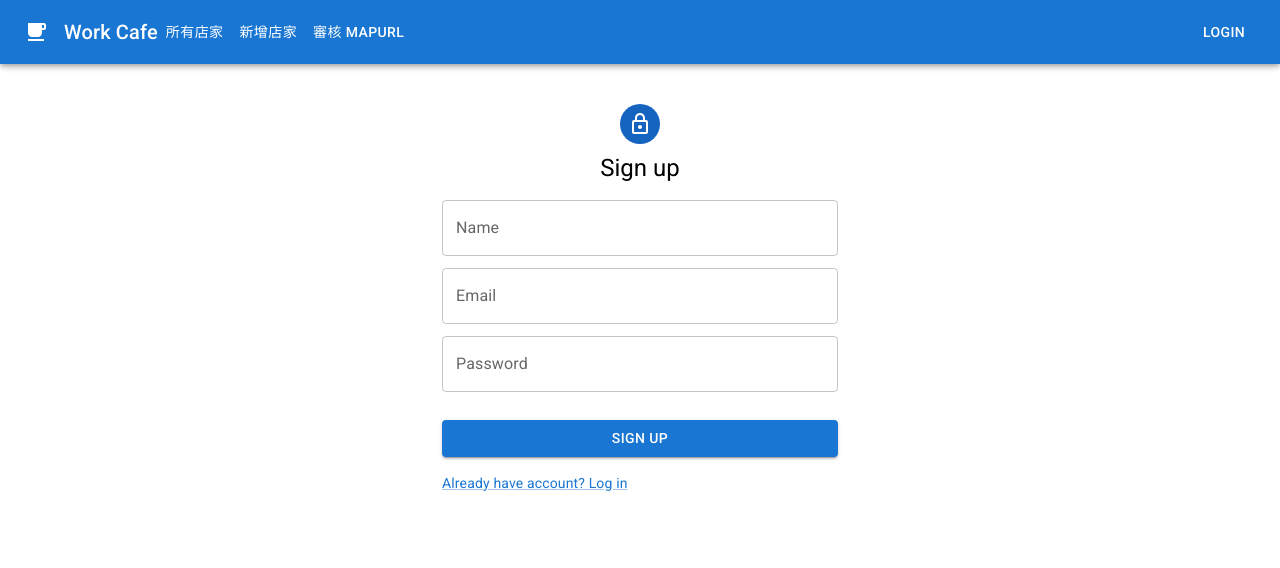
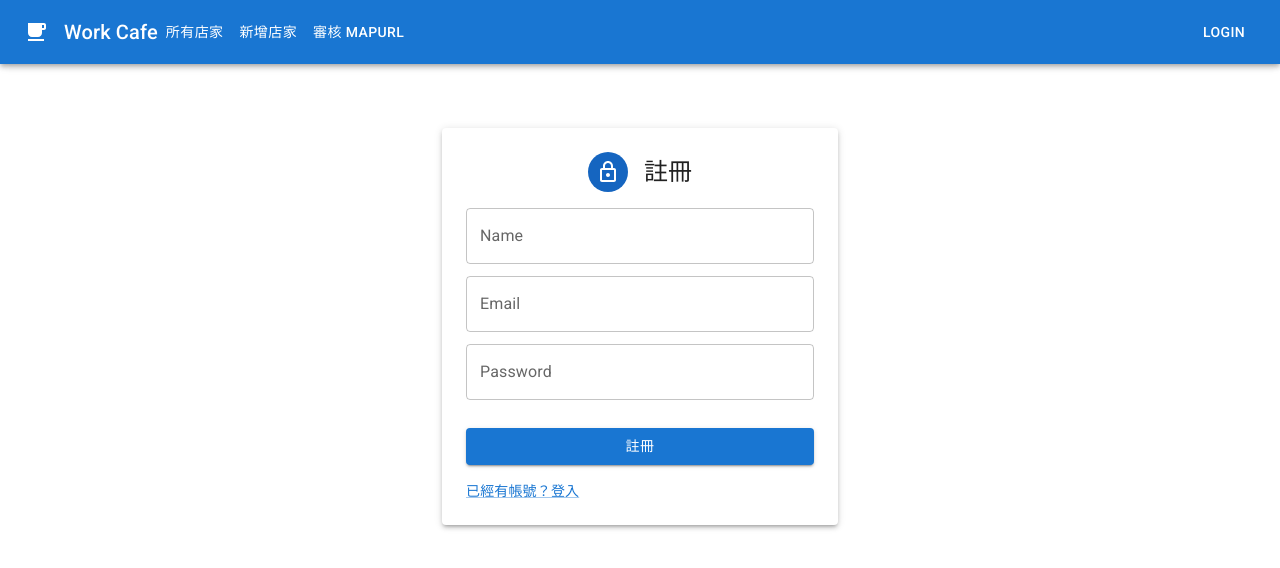
Before and after one commit to j606888/work-cafe, a React (Create React App) app: page /signup in a window 1280 px wide. Shown: the top 568 px of the page. Built offline with nearby package versions, Linux system fonts and the light colour scheme; no server answers.

Commit message:
Refactor register page

```diff
--- a/src/App.js
+++ b/src/App.js
@@ -8,7 +8,7 @@ import MapUrlsIndex from "./pages/admin/map-urls"
 import {
   HomePage,
   Login,
-  SignupPage,
+  Signup,
   ProfilePage,
   MapPage
 } from './pages'
@@ -19,7 +19,7 @@ function App() {
       <Routes>
         <Route path="/" element={<HomePage />} />
         <Route path="/login" element={<Login />} />
-        <Route path="/signup" element={<SignupPage />} />
+        <Route path="/signup" element={<Signup />} />
         <Route path="/map" element={<MapPage />} />
         <Route path="/stores" element={<StoresPage />} />
         <Route element={<PrivateRoute />}>
--- a/src/pages/SignupPage.js
+++ b/src/pages/Signup.js
@@ -1,25 +1,28 @@
 import Button from "@mui/material/Button"
 import {
   Avatar,
+  Alert,
   Box,
-  Container,
   Link,
   Typography,
   Stack,
+  Paper,
 } from "@mui/material"
 import { blue } from "@mui/material/colors"
 import TextInput from "../components/input/TextInput"
 import LockOutlinedIcon from "@mui/icons-material/LockOutlined"
 import { useNavigate, Link as RouterLink } from "react-router-dom"
-import { useState } from "react"
+import { useState, useContext } from "react"
 import { useFormik } from "formik"
 import { signup } from "../apis/auth"
 import { LoginSchema } from "../helper/schema"
 import UserLayout from "../components/layout/UserLayout"
+import AuthContext from "../context/AuthContext"
 
-const SignupPage = () => {
+const Signup = () => {
   const navigate = useNavigate()
-  const [errorMessage, setErrorMessage] = useState()
+  const { loginUser } = useContext(AuthContext)
+  const [errorCode, setErrorCode] = useState(null)
 
   const formik = useFormik({
     initialValues: {
@@ -28,66 +31,63 @@ const SignupPage = () => {
       password: "",
     },
     validationSchema: LoginSchema,
-    onSubmit: (values) => {
-      setErrorMessage()
-      signup(values)
-        .then((res) => {
-          const { access_token, refresh_token } = res.data
-          localStorage.setItem("accessToken", access_token)
-          localStorage.setItem("refreshToken", refresh_token)
+    onSubmit: async (values) => {
+      setErrorCode(null)
 
-          navigate("/profile")
-        })
-        .catch((error) => {
-          console.log(error)
-          const reason = error.response.data.reason
-
-          setErrorMessage(reason)
-        })
+      try {
+        const res = await signup(values)
+        const { access_token, refresh_token } = res.data
+        loginUser({ access_token, refresh_token })
+        navigate("/profile")
+      } catch(error) {
+        setErrorCode(error.response.status)
+      }
     },
   })
 
   return (
-    <UserLayout maxWidth="none">
-      <Container component="main" maxWidth="xs">
-        <Stack alignItems="center" mt={12}>
-          <Avatar sx={{ m: 1, bgcolor: blue[800] }}>
-            <LockOutlinedIcon />
-          </Avatar>
-          <Typography component="h1" variant="h5">
-            Sign up
-          </Typography>
+    <UserLayout maxWidth="xs">
+      <Paper elevation={3}>
+        <Stack alignItems="center" mt={16} p={3}>
+          <Stack direction="row" alignItems="center" spacing={2}>
+            <Avatar sx={{ bgcolor: blue[800] }}>
+              <LockOutlinedIcon />
+            </Avatar>
+            <Typography component="h1" variant="h5">
+              註冊
+            </Typography>
+          </Stack>
           <Box
             component="form"
             onSubmit={formik.handleSubmit}
             noValidate
             mt={1}
           >
+            {errorCode === 409 && (
+              <Alert severity="error">Email已被使用，請嘗試其他Email</Alert>
+            )}
+            {errorCode === 500 && (
+              <Alert severity="error">發生了未知錯誤</Alert>
+            )}
             <TextInput name="name" formik={formik} />
             <TextInput name="email" formik={formik} />
             <TextInput name="password" type="password" formik={formik} />
-
-            {errorMessage && (
-              <Typography sx={{ color: "red", textAlign: "center" }}>
-                {errorMessage}
-              </Typography>
-            )}
             <Button
               type="submit"
               fullWidth
               variant="contained"
               sx={{ mt: 3, mb: 2 }}
             >
-              Sign Up
+              註冊
             </Button>
             <Link component={RouterLink} variant="body2" to="/login">
-              {"Already have account? Log in"}
+              已經有帳號？登入
             </Link>
           </Box>
         </Stack>
-      </Container>
+      </Paper>
     </UserLayout>
   )
 }
 
-export default SignupPage
+export default Signup
--- a/src/pages/index.js
+++ b/src/pages/index.js
@@ -1,7 +1,7 @@
 import HomePage from "./HomePage";
 import Login from "./Login";
-import SignupPage from "./SignupPage";
+import Signup from "./Signup"
 import ProfilePage from "./ProfilePage";
 import MapPage from "./MapPage";
 
-export { HomePage, Login, SignupPage, ProfilePage, MapPage }
+export { HomePage, Login, Signup, ProfilePage, MapPage }
```
